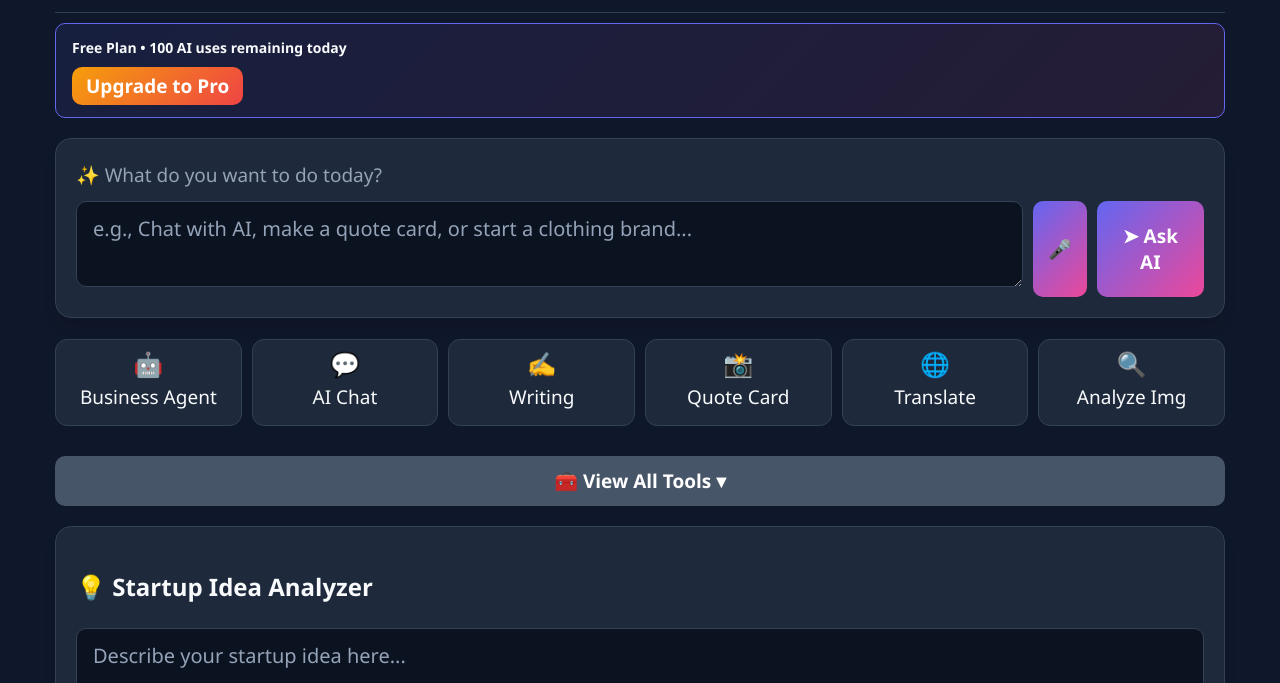
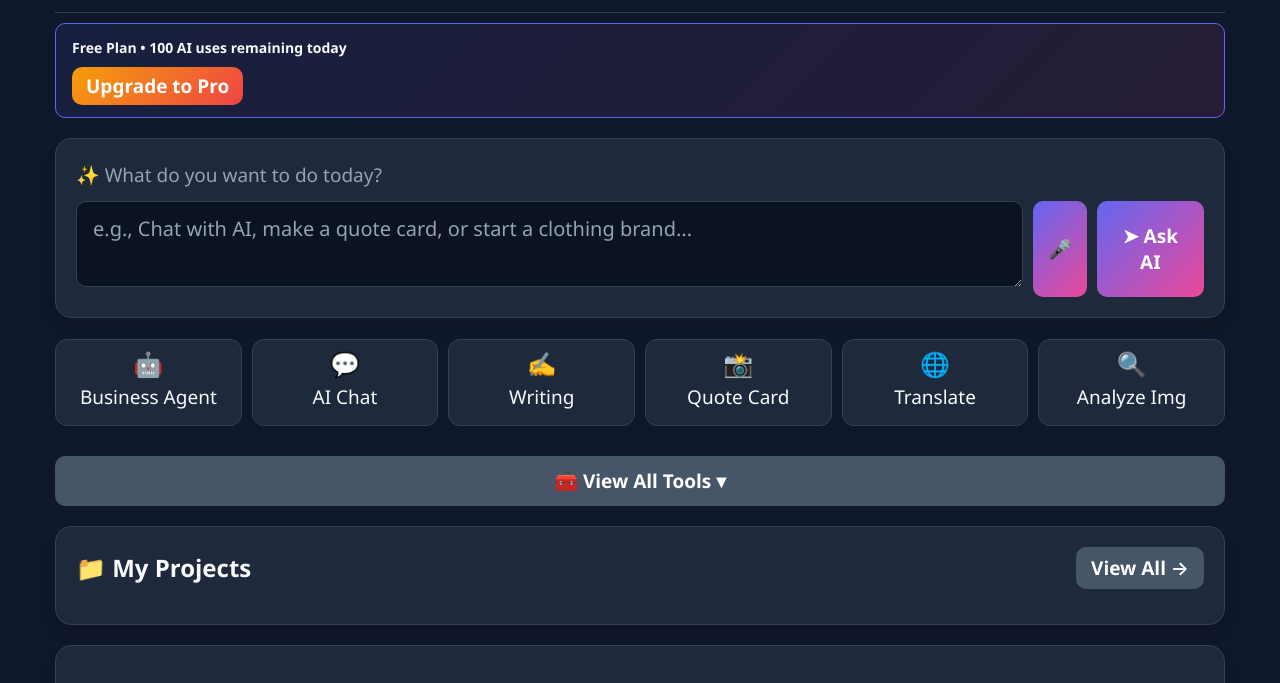
Before and after one commit to rupumunimurmu890-sudo/IdeaForgeX, a website: page public/index.html in a window 1280 px wide. Shown: the part 94-777 px from the top of the page. Drawn offline with nearby package versions, Linux system fonts and the light colour scheme; no server answers.

Commit message:
feat(index.html): add always-visible "My Projects" preview to the home screen  Continuing the Home Screen redesign (Phase 1) - previously Projects were completely hidden until the user clicked the "My Projects" chip (now buried inside the collapsed "View All Tools" grid), which buried the app's actual saved work behind an extra click and made it easy to forget it existed.  - Added a new .hubPanel section (#homeProjectsPreview) placed right   after the tool grids and before the Tool Workspace, so it's one of   the first things visible on the home screen. - Header row has "📁 My Projects" plus a "View All →" button   (#homeProjectsViewAllBtn) for jumping to the full project list/   detail view. - Added #homeProjectsPreviewGrid, an empty container that app.js   populates - reuses the existing .projects-grid/.project-card CSS   classes, so no new styling was needed.  No worker.js changes.

```diff
--- a/public/index.html
+++ b/public/index.html
@@ -1828,6 +1828,34 @@
 
 
   <!-- =========================================
+       MY PROJECTS PREVIEW (Home Screen)
+  ========================================== -->
+
+  <div class="hubPanel" id="homeProjectsPreview">
+
+    <div class="flex-between" style="margin-bottom:15px;">
+
+      <h2 style="margin:0;">
+        📁 My Projects
+      </h2>
+
+      <button
+        id="homeProjectsViewAllBtn"
+        class="btn-secondary"
+        type="button"
+        style="padding:8px 15px;font-size:14px;"
+      >
+        View All →
+      </button>
+
+    </div>
+
+    <div id="homeProjectsPreviewGrid" class="projects-grid"></div>
+
+  </div>
+
+
+  <!-- =========================================
        TOOL WORKSPACE
   ========================================== -->
 
```
